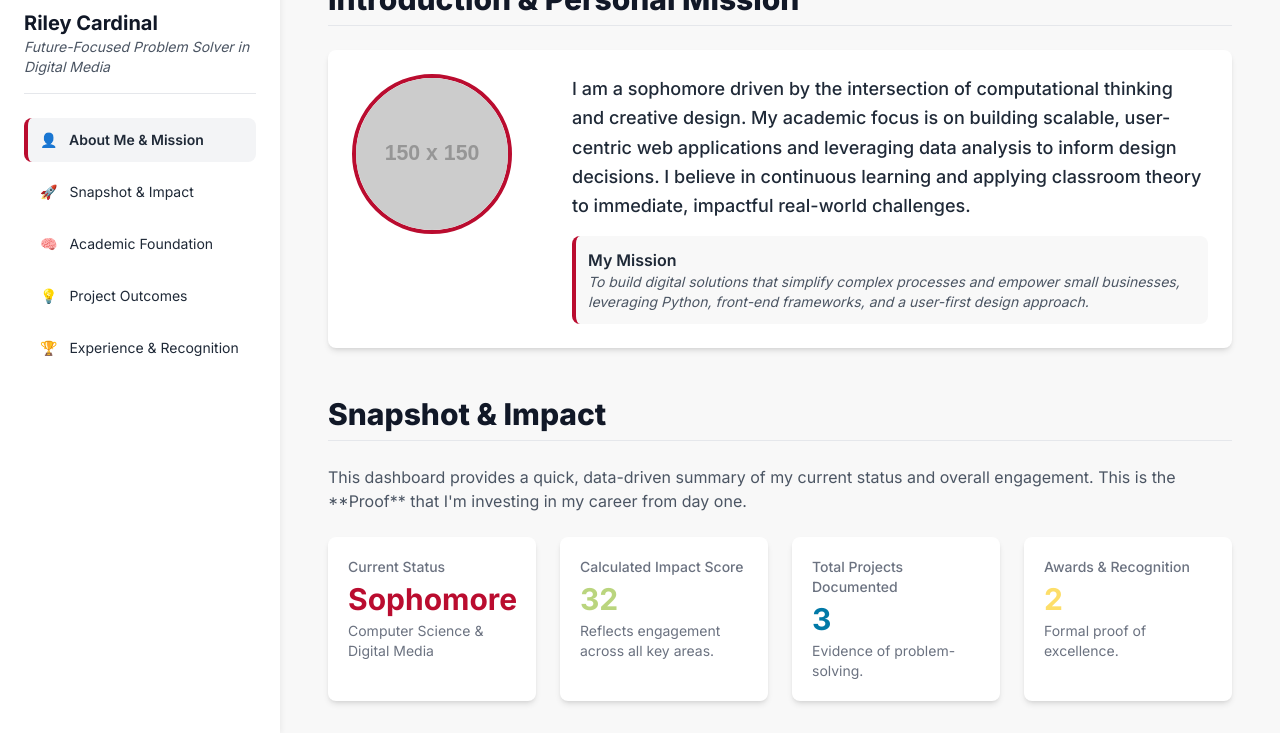
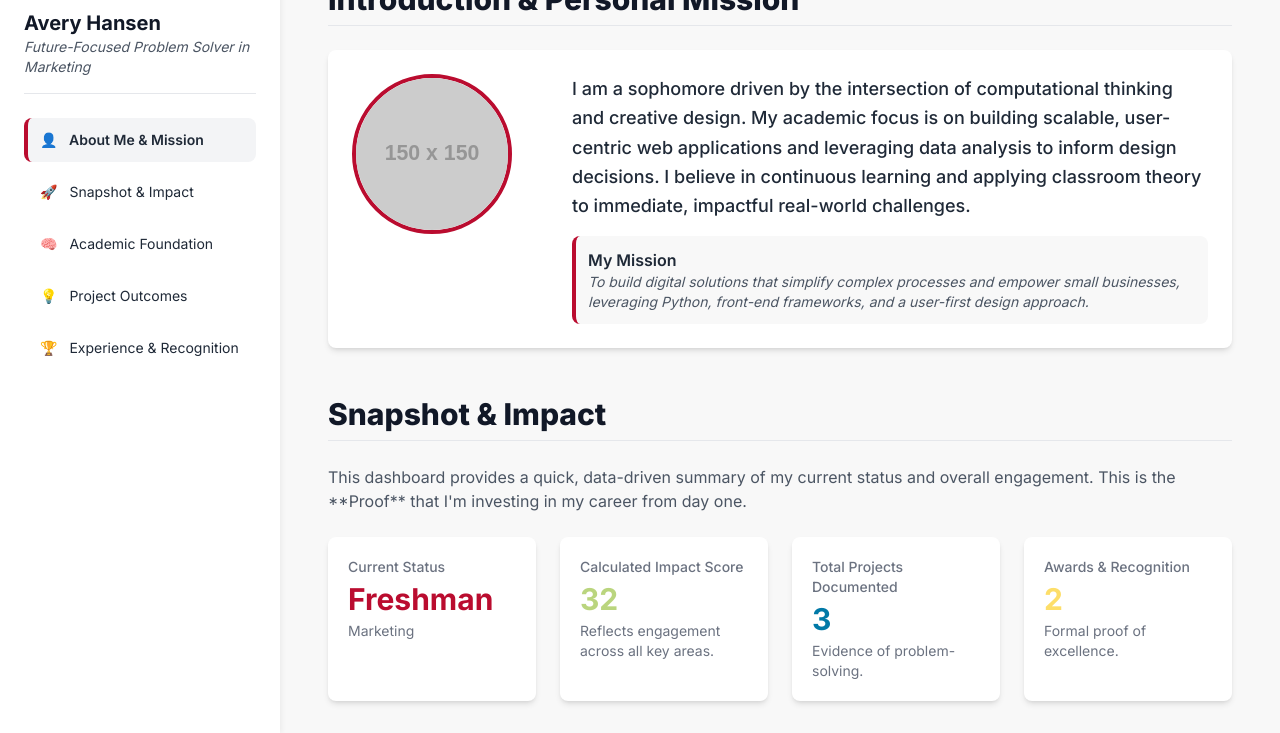
Before and after one commit to averyhansen21/AveryHansen.portfolio, a plain HTML site: page index.html in a window 1280 px wide. Shown: the part 67-800 px from the top of the page. Drawn offline with nearby package versions, Linux system fonts and the light colour scheme; placeholder pictures from the web are drawn by us.

Commit message:
Update index.html

```diff
--- a/index.html
+++ b/index.html
@@ -255,10 +255,10 @@ CONFIRMATION: NO SVG graphics used. NO Mermaid JS used. -->
 
         // 1.1 PROFILE & BRANDING VARIABLES (REQUIRED)
         const profileData = {
-            studentName: "Riley Cardinal",
-            tagline: "Future-Focused Problem Solver in Digital Media",
-            currentYear: "Sophomore", // Freshman, Sophomore, Junior, Senior
-            major: "Computer Science & Digital Media",
+            studentName: "Avery Hansen",
+            tagline: "Future-Focused Problem Solver in Marketing",
+            currentYear: "Freshman", // Freshman, Sophomore, Junior, Senior
+            major: "Marketing",
             gpa: 3.85,
             impactScoreMultiplier: 10, // Adjusts how much projects/awards count towards total impact
 
```
